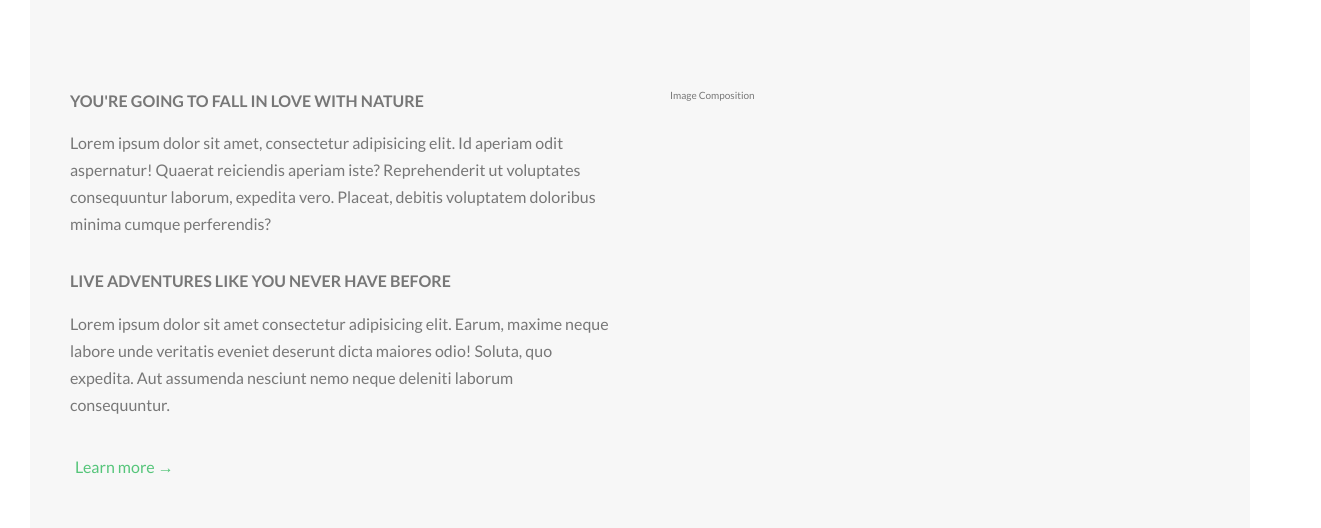
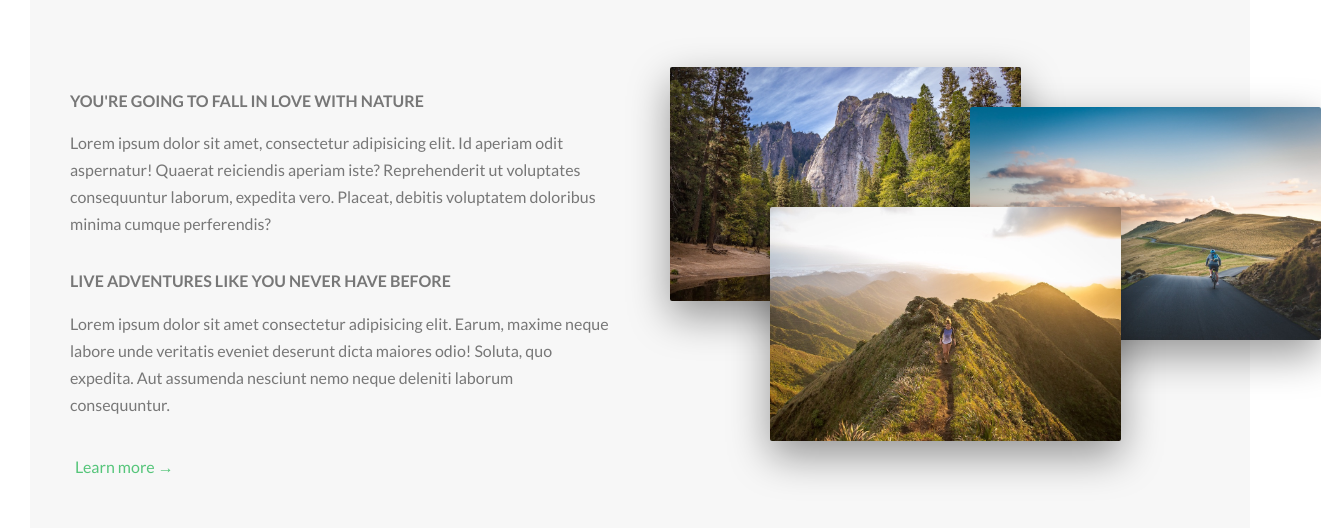
Before and after one commit to SCuvanov/Natours, a website: page index.html in a window 1280 px wide. Shown: the part 943-1471 px from the top of the page, 1321 px wide, since content can reach past the window. Drawn offline with Linux system fonts and the light colour scheme.

Commit message:
Adding hovering images

```diff
--- a/index.html
+++ b/index.html
@@ -54,7 +54,11 @@
                     <a href="#" class="btn-text">Learn more &rarr;</a>
                 </div>
                 <div class="col-1-of-2">
-                    Image Composition
+                    <div class="composition">
+                        <img src="resources/img/nat-1-large.jpg" alt="Photo 1" class="composition__photo composition__photo--p1">
+                        <img src="resources/img/nat-2-large.jpg" alt="Photo 2" class="composition__photo composition__photo--p2">
+                        <img src="resources/img/nat-3-large.jpg" alt="Photo 3" class="composition__photo composition__photo--p3">
+                    </div>
                 </div>
             </div>
 
--- a/sass/components/_button.scss
+++ b/sass/components/_button.scss
@@ -64,13 +64,19 @@
         text-decoration: none;
         padding: 5px;
         font-size: $default-font-size;
+        transition: all .2s;
     }
 
     &:hover {
         color: $color-white;
         background: $color-primary;
         border-radius: .5rem;
+        box-shadow: 0 1rem 2rem rgba($color-black, .2);
+        transform: translateY(-2px);
     }
 
-    &:active {}
+    &:active {
+        box-shadow: 0 .5rem 1rem rgba($color-black, .2);
+        transform: translateY(0);
+    }
 }
--- /dev/null
+++ b/sass/components/_composition.scss
@@ -0,0 +1,40 @@
+.composition {
+
+    position: relative;
+
+    &__photo {
+        width: 65%;
+        box-shadow: 0 1.5rem 4rem rgba($color-black, .4);
+        border-radius: 2px;
+        position: absolute;
+        transition: all .2s;
+        outline-offset: 2rem;
+
+        &--p1 {
+            left: 0;
+            top: -2rem;
+        }
+
+        &--p2 {
+            left: 30rem;
+            top: 2rem;
+        }
+
+        &--p3 {
+            left: 10rem;
+            top: 12rem;
+        }
+
+        &:hover {
+            outline: 1.5rem solid $color-primary;
+
+            z-index: 1;
+            transform: scale(1.05);
+            box-shadow: 0 2.5rem 4rem rgba($color-black, .5);
+        }
+    }
+
+    &:hover &__photo:not(:hover) {
+        transform: scale(.95);
+    }
+}
--- a/sass/main.scss
+++ b/sass/main.scss
@@ -8,6 +8,7 @@
 @import "base/_utilities.scss";
 
 @import "components/_button.scss";
+@import "components/_composition.scss";
 
 @import "layout/_header.scss";
 @import "layout/_grid.scss";
```
Also changed, not shown: resources/css/style.css.
